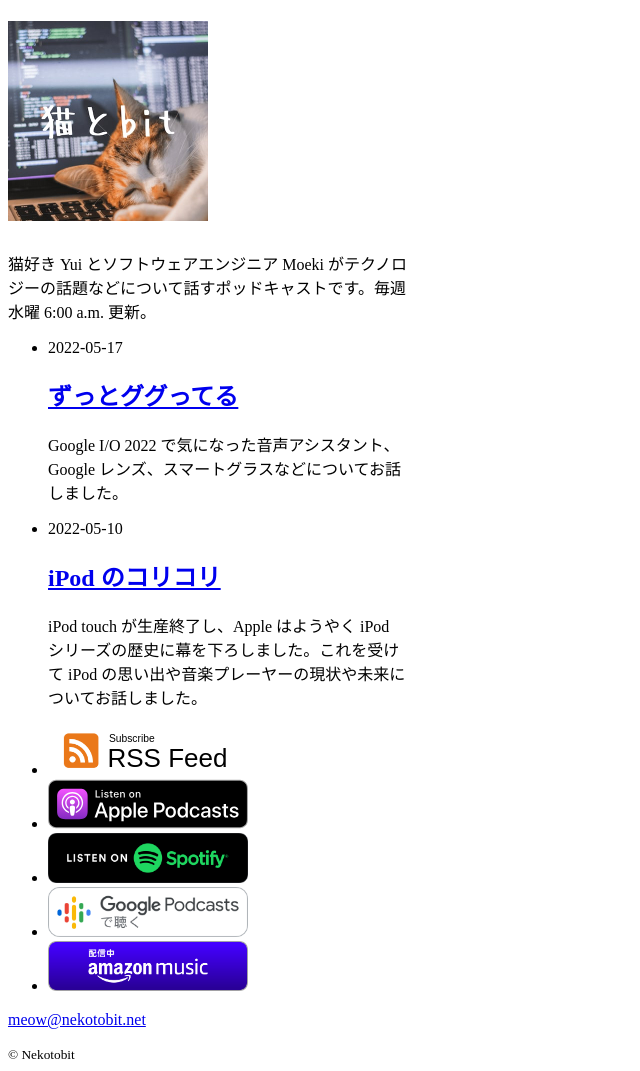
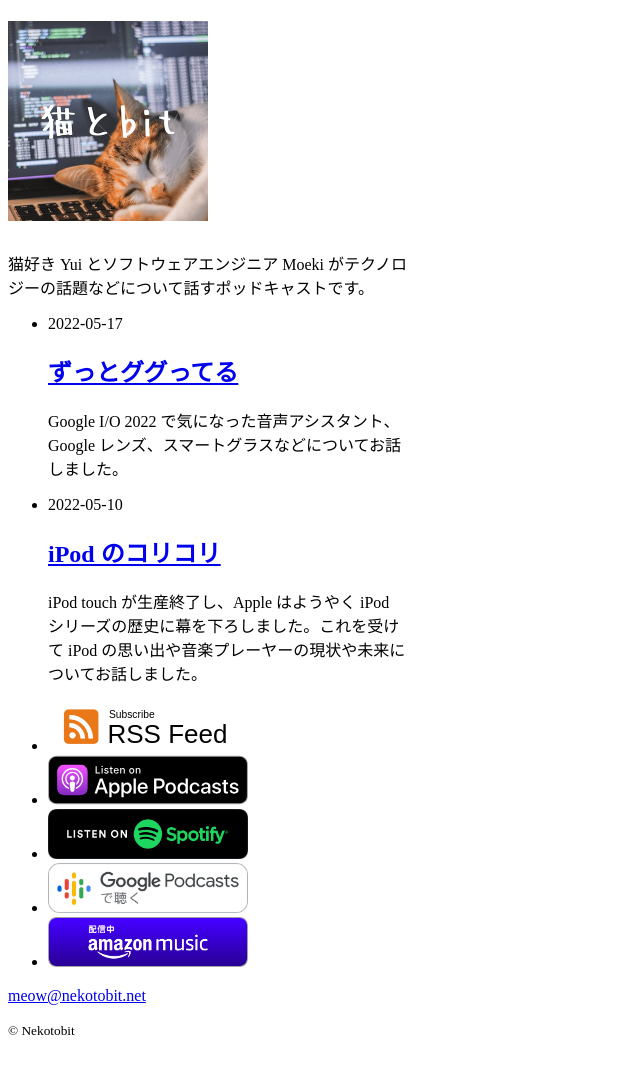
Before and after one commit to kawakamimoeki/nekotobit, a Jekyll site: the page built from site/index.md, in a window 1280 px wide. Shown: the whole page, without its empty margins (0-640 px from the left). Built offline with Jekyll 4.4.1, drawn with Linux system fonts in a browser that asks for light colours; after the commit the page ends 1047 px from its top, so only the background shows below that.

Commit message:
feat: not weekly

```diff
--- a/site/_config.yml
+++ b/site/_config.yml
@@ -1,7 +1,7 @@
 title: 猫とbit
 url: https://nekotobit.net
 
-description: 猫好き Yui とソフトウェアエンジニア Moeki がテクノロジーの話題などについて話すポッドキャストです。毎週水曜 6:00 a.m. 更新。
+description: 猫好き Yui とソフトウェアエンジニア Moeki がテクノロジーの話題などについて話すポッドキャストです。
 author: Moeki Kawakami
 
 category: Technology
@@ -23,8 +23,8 @@ plugins:
   - jekyll-sitemap
 
 sitemap:
-    file: "/sitemap.xml"
-    exclude:
-        - "/feed.xml"
-    include_posts:
-        - "/index.html"
+  file: "/sitemap.xml"
+  exclude:
+    - "/feed.xml"
+  include_posts:
+    - "/index.html"
```
